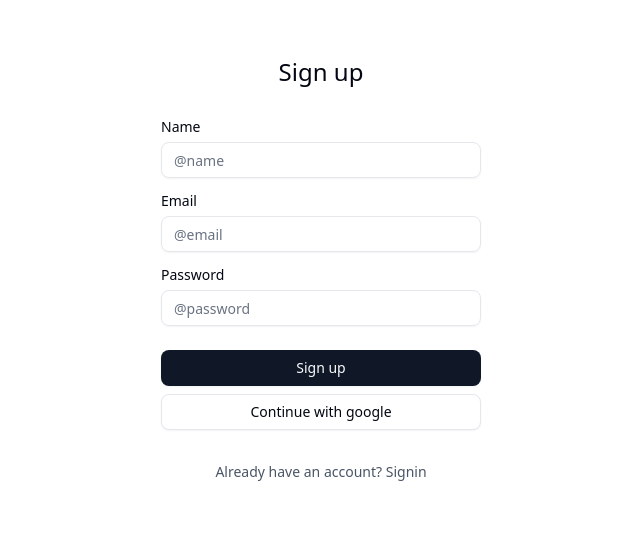
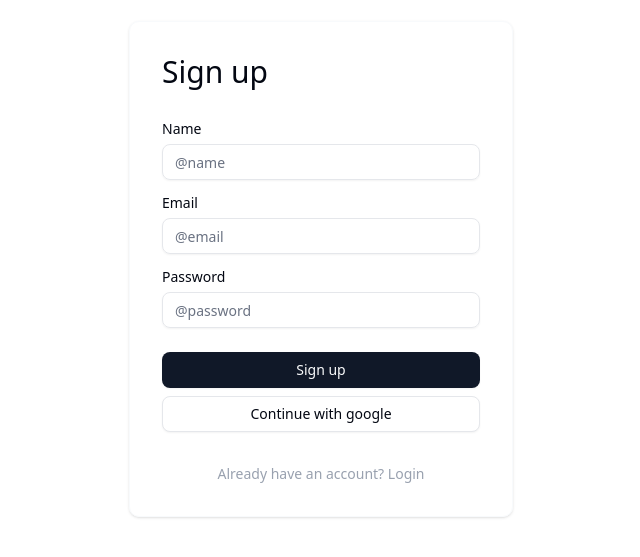
Before and after one commit to AnuragAmbekar741/turbo-nest-auth, a Next.js app in the folder apps/web/: page /auth/signup in a window 1280 px wide. Shown: the part 131-688 px from the top of the page, without its empty margins (639-1279 px from the left). Built offline with nearby package versions, Linux system fonts and the light colour scheme.

Commit message:
auth pages ui updates

```diff
--- a/apps/web/app/auth/signin/page.tsx
+++ b/apps/web/app/auth/signin/page.tsx
@@ -5,7 +5,7 @@ import { PageLayout } from "@/components/auth/layouts/PageLayout";
 const SigninPage = () => {
   return (
     <PageLayout
-      title="Sign in"
+      title="Login"
       linkText="Create an account? Sign up"
       linkHref="signup"
     >
--- a/apps/web/app/auth/signup/page.tsx
+++ b/apps/web/app/auth/signup/page.tsx
@@ -6,7 +6,7 @@ const SignupPage = () => {
   return (
     <PageLayout
       title="Sign up"
-      linkText=" Already have an account? Signin"
+      linkText=" Already have an account? Login"
       linkHref="signin"
     >
       <SignupForm />
--- a/apps/web/components/auth/layouts/PageLayout.tsx
+++ b/apps/web/components/auth/layouts/PageLayout.tsx
@@ -15,10 +15,12 @@ export const PageLayout: React.FC<Props> = ({
   linkText,
 }) => {
   return (
-    <div className="p-8 rounded-lg w-96 flex flex-col justify-center items-center gap-8">
-      <h3 className="text-2xl font-medium">{title}</h3>
+    <div className="p-8 rounded-lg w-96 flex flex-col justify-center items-center gap-8 shadow-sm border border-slate-50">
+      <div className="flex w-full items-center justify-start">
+        <h3 className="text-3xl font-light">{title}</h3>
+      </div>
       {children}
-      <Link className="text-sm font-normal text-gray-600" href={linkHref}>
+      <Link className="text-sm font-normal text-gray-400" href={linkHref}>
         {linkText}
       </Link>
     </div>
```
